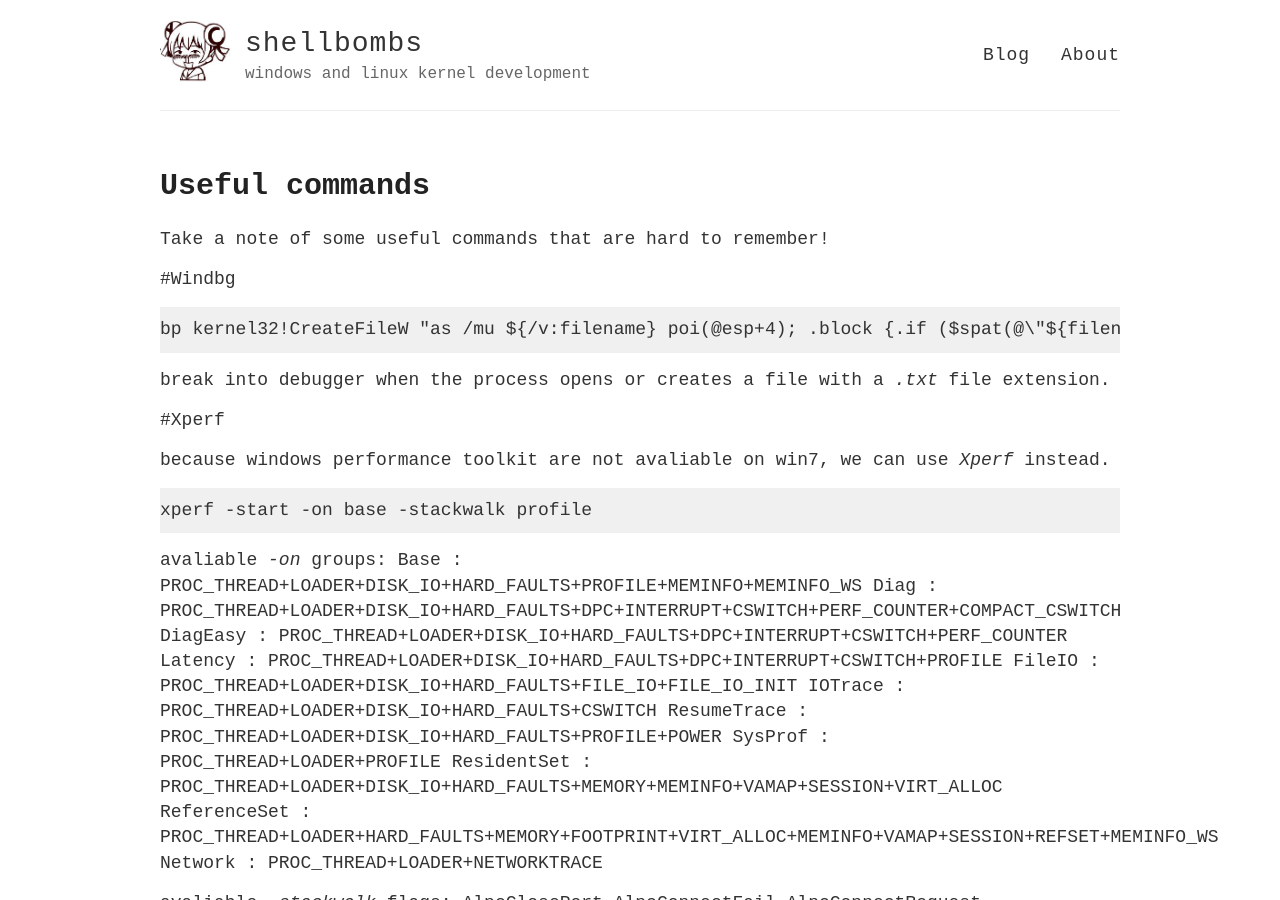
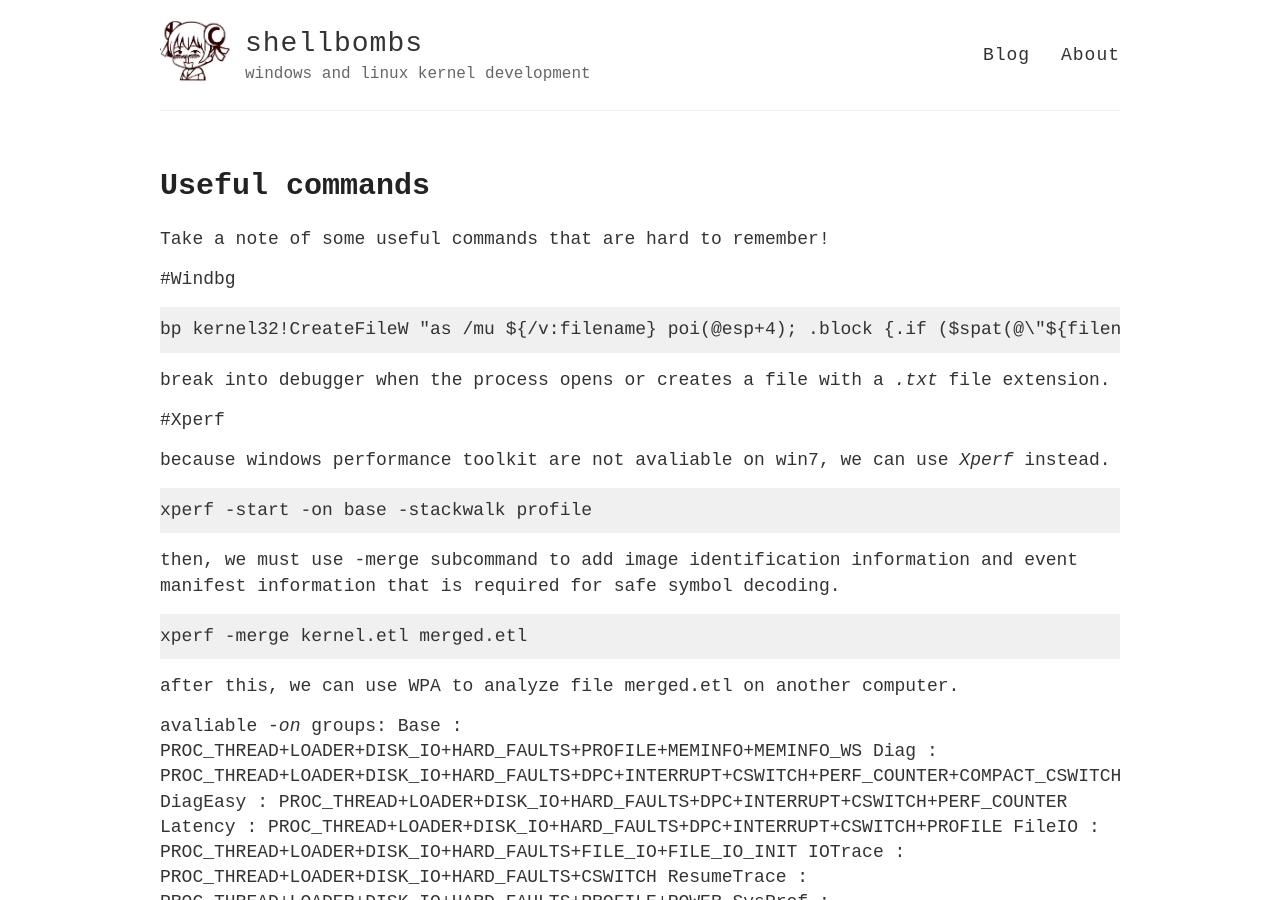
Before and after one commit to shellbombs/shellbombs.github.io, a Jekyll site: the page built from _posts/2018-12-5-useful-commands.md, in a window 1280 px wide and 900 px high. Built offline with Jekyll 4.4.1, drawn with Linux system fonts in a browser that asks for light colours.

Commit message:
update Xperf commands

````diff
--- a/_posts/2018-12-5-useful-commands.md
+++ b/_posts/2018-12-5-useful-commands.md
@@ -19,6 +19,11 @@ because windows performance toolkit are not avaliable on win7, we can use *Xperf
 ```
 xperf -start -on base -stackwalk profile
 ```
+then, we must use -merge subcommand to add image identification information and event manifest information that is required for safe symbol decoding.
+```
+xperf -merge kernel.etl merged.etl
+```
+after this, we can use WPA to analyze file merged.etl on another computer.
 
 avaliable *-on* groups:
 Base           : PROC_THREAD+LOADER+DISK_IO+HARD_FAULTS+PROFILE+MEMINFO+MEMINFO_WS
````
